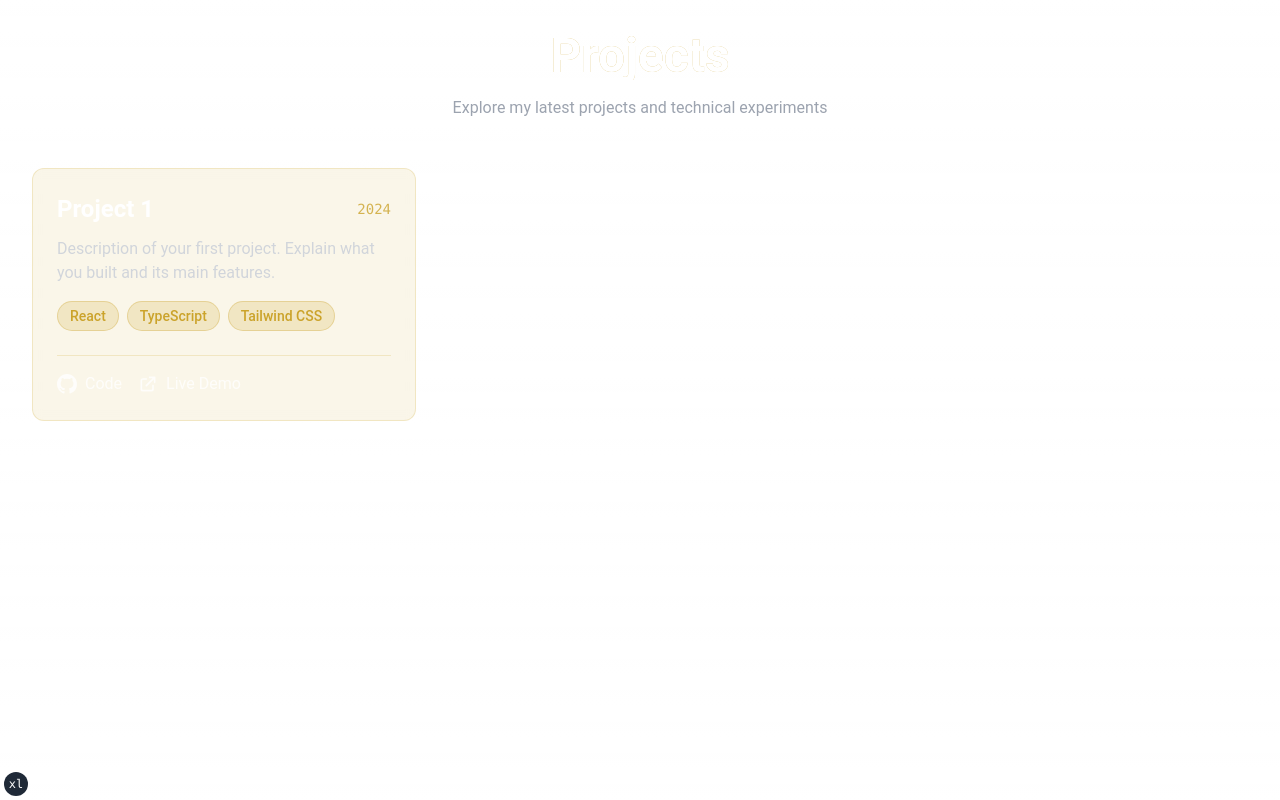
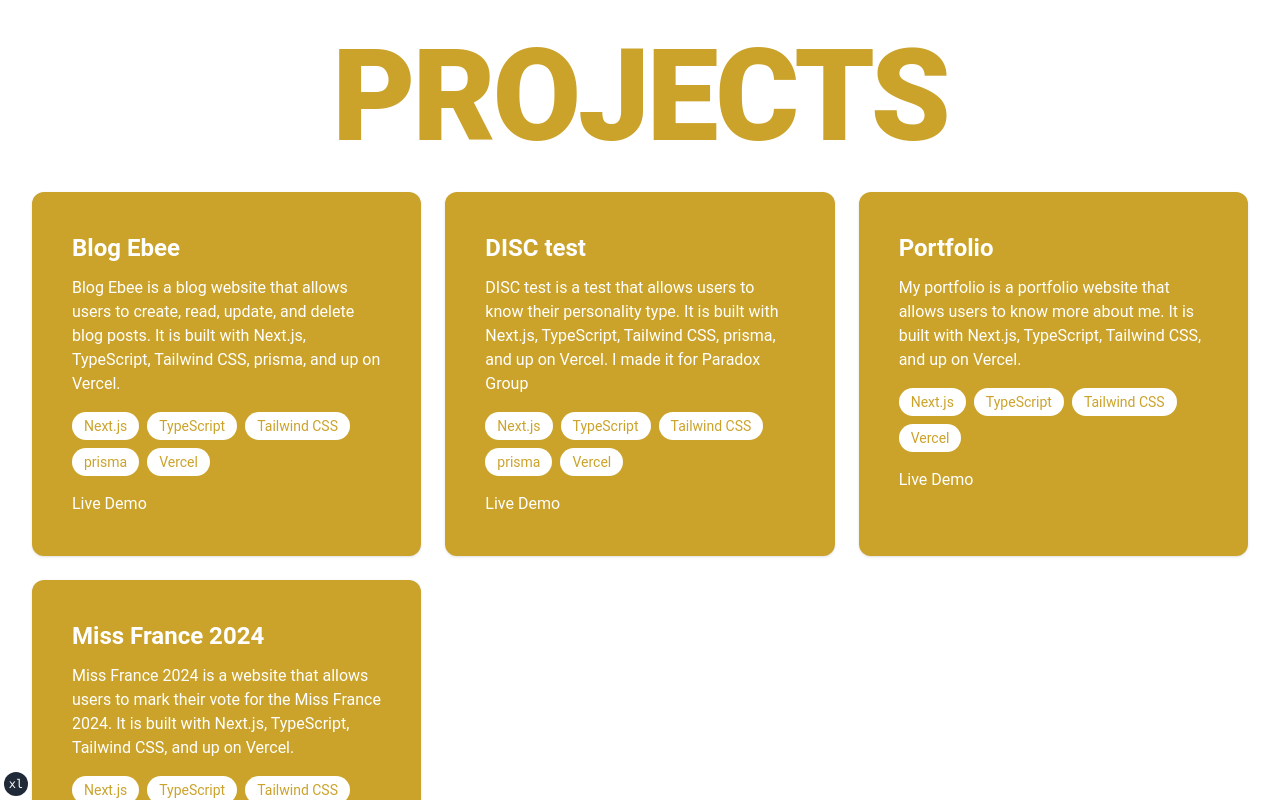
Before and after one commit to Emilie-Bernard/portfolio, a Next.js app: page /experience in a window 1280 px wide. Shown: the top 800 px of the page. Built offline with nearby package versions, Linux system fonts and the light colour scheme.

Commit message:
correct experience

```diff
--- a/src/app/experience/page.tsx
+++ b/src/app/experience/page.tsx
@@ -1,6 +1,9 @@
+'use client';
+
+import { Typography } from '@/components/ui/typography';
+import { Card } from '@/components/ui/card';
+import { motion } from 'framer-motion';
 import { FC } from 'react';
-import Image from 'next/image';
-import { motion } from 'framer-motion';
 
 interface Project {
     title: string;
@@ -9,127 +12,85 @@ interface Project {
     imageUrl?: string;
     githubUrl?: string;
     liveUrl?: string;
-    year: string;
 }
 
 const projects: Project[] = [
     {
-        title: "Project 1",
-        description: "Description of your first project. Explain what you built and its main features.",
-        technologies: ["React", "TypeScript", "Tailwind CSS"],
-        githubUrl: "https://github.com/yourusername/project1",
-        liveUrl: "https://project1.com",
-        year: "2024"
+        title: "Blog Ebee",
+        description: "Blog Ebee is a blog website that allows users to create, read, update, and delete blog posts. It is built with Next.js, TypeScript, Tailwind CSS, prisma, and up on Vercel.",
+        technologies: ["Next.js", "TypeScript", "Tailwind CSS", "prisma", "Vercel"],
+        liveUrl: "https://atelierebee.com"
     },
-    // Add more projects here
+    {
+        title: "DISC test",
+        description: "DISC test is a test that allows users to know their personality type. It is built with Next.js, TypeScript, Tailwind CSS, prisma, and up on Vercel. I made it for Paradox Group",
+        technologies: ["Next.js", "TypeScript", "Tailwind CSS", "prisma", "Vercel"],
+        liveUrl: "https://myself.portal.paradox.io/fr/connexion"
+    },
+    {
+        title: "Portfolio",
+        description: "My portfolio is a portfolio website that allows users to know more about me. It is built with Next.js, TypeScript, Tailwind CSS, and up on Vercel.",
+        technologies: ["Next.js", "TypeScript", "Tailwind CSS", "Vercel"],
+        liveUrl: "https://portfolio.vercel.app"
+    },
+    {
+        title: "Miss France 2024",
+        description: "Miss France 2024 is a website that allows users to mark their vote for the Miss France 2024. It is built with Next.js, TypeScript, Tailwind CSS, and up on Vercel.",
+        technologies: ["Next.js", "TypeScript", "Tailwind CSS", "Vercel"],
+        liveUrl: "https://miss-france-ten.vercel.app/",
+        githubUrl: "https://github.com/Emilie-Bernard/missFrance"
+    },
 ];
 
-const ExperiencePage: FC = () => {
-    const containerVariants = {
-        hidden: { opacity: 0 },
-        visible: {
-            opacity: 1,
-            transition: {
-                staggerChildren: 0.2
-            }
-        }
-    };
-
-    const cardVariants = {
-        hidden: { y: 50, opacity: 0 },
-        visible: {
-            y: 0,
-            opacity: 1,
-            transition: {
-                duration: 0.5,
-                ease: "easeOut"
-            }
-        }
-    };
-
+const ProjectPage: FC = () => {
     return (
-        <div className="min-h-screen p-8 relative">
-            {/* Background with overlay */}
-            <div className="fixed inset-0 z-0">
-                <div className="absolute inset-0 bg-gradient-to-b from-background via-background/95 to-background" />
-            </div>
-
-            {/* Content */}
-            <div className="relative z-10">
+        <div className=" mx-auto p-4 md:p-8 bg-white">
             <motion.div
                 initial={{ opacity: 0, y: -20 }}
                 animate={{ opacity: 1, y: 0 }}
-                    transition={{ duration: 0.5 }}
-                    className="text-center mb-12"
+                transition={{ duration: 0.6 }}
             >
-                    <h1 className="text-5xl font-bold mb-4 text-white bg-clip-text text-transparent bg-gradient-to-r from-primary to-primary/50">
-                        Projects
-                    </h1>
-                    <p className="text-gray-400 max-w-2xl mx-auto">
-                        Explore my latest projects and technical experiments
-                    </p>
+                <Typography variant="pagename" className="text-primary z-10 uppercase mb-8 text-center">Projects</Typography>
             </motion.div>
-
-                <motion.div
-                    className="grid grid-cols-1 md:grid-cols-2 lg:grid-cols-3 gap-8"
-                    variants={containerVariants}
-                    initial="hidden"
-                    animate="visible"
-                >
+            <div className="grid grid-cols-1 md:grid-cols-2 lg:grid-cols-3 gap-6">
                 {projects.map((project, index) => (
-                        <motion.div
-                            key={index}
-                            variants={cardVariants}
-                            whileHover={{ scale: 1.02 }}
-                            className="group relative bg-primary/10 backdrop-blur-sm rounded-xl overflow-hidden border border-primary/20 hover:border-primary/40 transition-all duration-300"
-                        >
+                    <Card key={index} elevation={3} className="p-4 hover:shadow-lg border-none transition-shadow duration-300 bg-primary">
                         {project.imageUrl && (
-                                <div className="relative h-48 w-full">
-                                    <Image
+                            <div className="h-48 overflow-hidden">
+                                <img
                                     src={project.imageUrl}
                                     alt={project.title}
-                                        fill
-                                        sizes="(max-width: 768px) 100vw, (max-width: 1200px) 50vw, 33vw"
-                                        className="object-cover group-hover:scale-105 transition-transform duration-300"
-                                        priority={index < 3}
+                                    className="w-full h-full object-cover"
                                 />
-                                    <div className="absolute inset-0 bg-gradient-to-t from-primary/80 to-transparent opacity-60" />
                             </div>
                         )}
 
-                            <div className="p-6 relative">
-                                <div className="flex justify-between items-center mb-3">
-                                    <h2 className="text-2xl text-white font-bold">{project.title}</h2>
-                                    <span className="text-sm text-primary/80 font-mono">{project.year}</span>
-                                </div>
+                        <div className="p-6">
+                            <Typography className="text-2xl text-white font-bold mb-3">{project.title}</Typography>
+                            <Typography className="text-white dark:text-white mb-4">
+                                {project.description}
+                            </Typography>
 
-                                <p className="text-gray-300 mb-4 line-clamp-3">
-                                    {project.description}
-                                </p>
-
-                                <div className="flex flex-wrap gap-2 mb-6">
+                            <div className="flex flex-wrap gap-2 mb-4">
                                 {project.technologies.map((tech, techIndex) => (
                                     <span
                                         key={techIndex}
-                                            className="px-3 py-1 bg-primary/20 text-primary border border-primary/30 rounded-full text-sm font-medium"
+                                        className="px-3 py-1 bg-white text-primary rounded-full text-sm"
                                     >
                                         {tech}
                                     </span>
                                 ))}
                             </div>
 
-                                <div className="flex gap-4 pt-4 border-t border-primary/20">
+                            <div className="flex gap-4">
                                 {project.githubUrl && (
                                     <a
                                         href={project.githubUrl}
                                         target="_blank"
                                         rel="noopener noreferrer"
-                                            className="flex items-center gap-2 text-white/80 hover:text-primary transition-colors"
+                                        className="text-white hover:text-white/50"
                                     >
-                                            <svg className="w-5 h-5" fill="currentColor" viewBox="0 0 24 24">
-                                                <path d="M12 0C5.37 0 0 5.37 0 12c0 5.31 3.435 9.795 8.205 11.385.6.105.825-.255.825-.57 0-.285-.015-1.23-.015-2.235-3.015.555-3.795-.735-4.035-1.41-.135-.345-.72-1.41-1.23-1.695-.42-.225-1.02-.78-.015-.795.945-.015 1.62.87 1.845 1.23 1.08 1.815 2.805 1.305 3.495.99.105-.78.42-1.305.765-1.605-2.67-.3-5.46-1.335-5.46-5.925 0-1.305.465-2.385 1.23-3.225-.12-.3-.54-1.53.12-3.18 0 0 1.005-.315 3.3 1.23.96-.27 1.98-.405 3-.405s2.04.135 3 .405c2.295-1.56 3.3-1.23 3.3-1.23.66 1.65.24 2.88.12 3.18.765.84 1.23 1.905 1.23 3.225 0 4.605-2.805 5.625-5.475 5.925.435.375.81 1.095.81 2.22 0 1.605-.015 2.895-.015 3.3 0 .315.225.69.825.57A12.02 12.02 0 0024 12c0-6.63-5.37-12-12-12z" />
-                                            </svg>
-                                            Code
+                                        GitHub
                                     </a>
                                 )}
                                 {project.liveUrl && (
@@ -137,22 +98,18 @@ const ExperiencePage: FC = () => {
                                         href={project.liveUrl}
                                         target="_blank"
                                         rel="noopener noreferrer"
-                                            className="flex items-center gap-2 text-white/80 hover:text-primary transition-colors"
+                                        className="text-white hover:text-white/50"
                                         >
-                                            <svg className="w-5 h-5" fill="none" stroke="currentColor" viewBox="0 0 24 24">
-                                                <path strokeLinecap="round" strokeLinejoin="round" strokeWidth={2} d="M10 6H6a2 2 0 00-2 2v10a2 2 0 002 2h10a2 2 0 002-2v-4M14 4h6m0 0v6m0-6L10 14" />
-                                            </svg>
                                         Live Demo
                                     </a>
                                 )}
                             </div>
                         </div>
-                        </motion.div>
+                    </Card>
                 ))}
-                </motion.div>
             </div>
         </div>
     );
 };
 
-export default ExperiencePage;
+export default ProjectPage;
```
Lines whose indentation alone changed are shown as unchanged.
